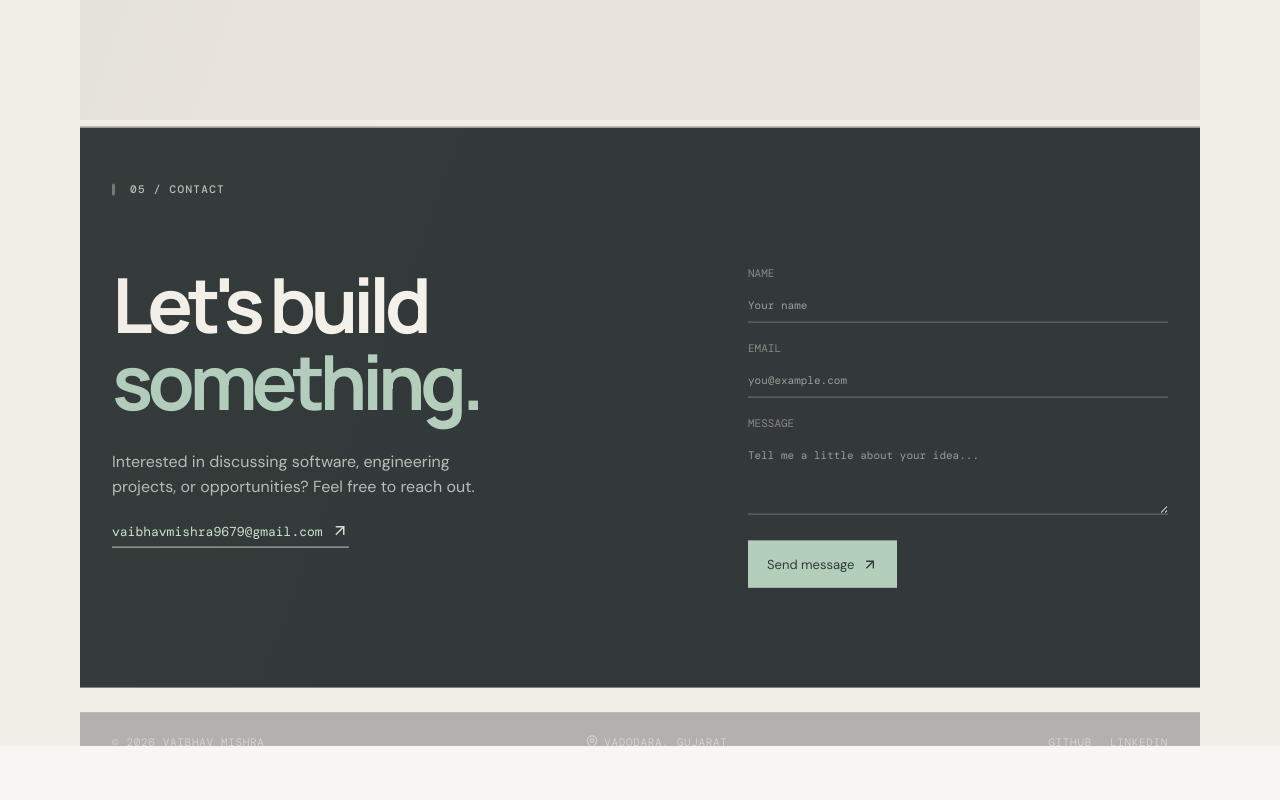
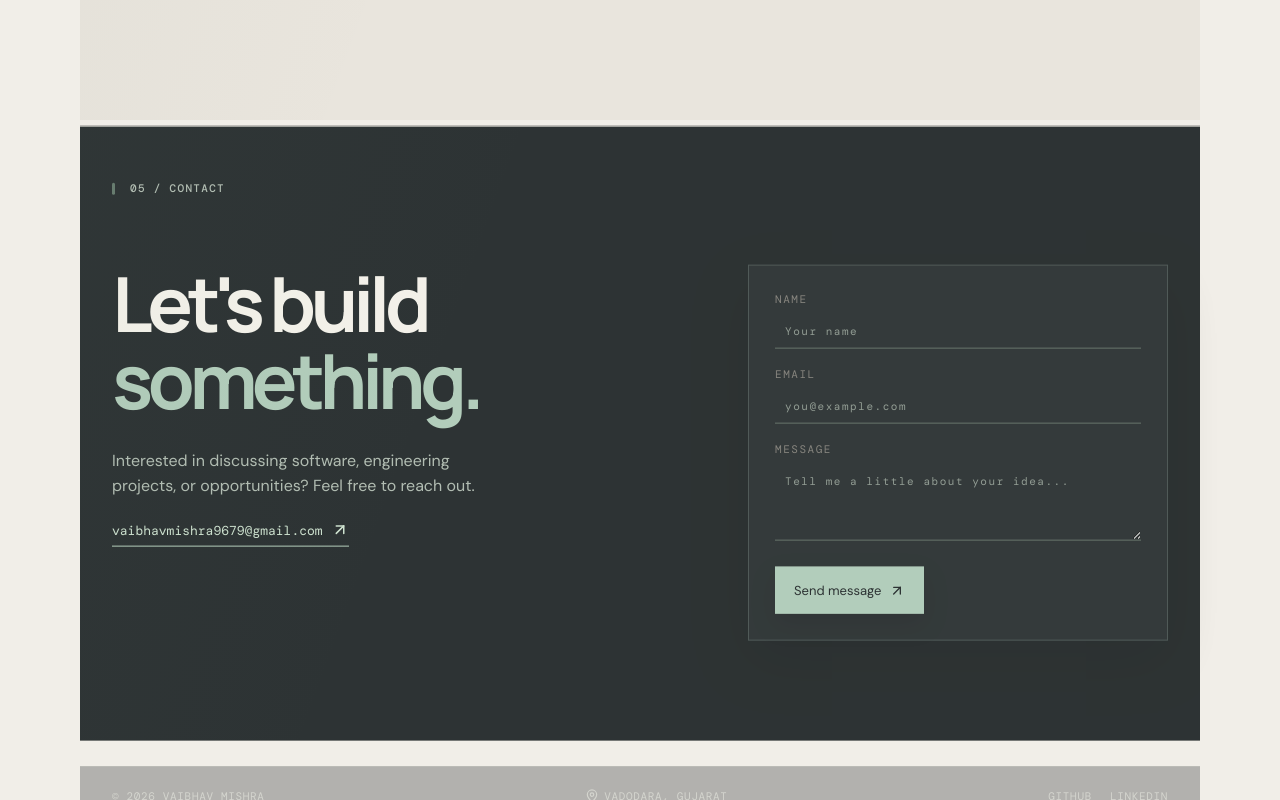
Before and after one commit to vaibhavmishra-sde/Portfolio, a React (Vite) app: page / in a window 1280 px wide. Shown: the part 3590-4390 px from the top of the page. Before the commit the page ends 4336 px from the top, so only its background shows below. Built offline with nearby package versions, Linux system fonts and the light colour scheme.

Commit message:
refine contact form interaction design

```diff
--- /dev/null
+++ b/src/form-polish.css
@@ -0,0 +1 @@
+.contact form{padding:26px;border:1px solid rgba(169,200,180,.22);background:rgba(255,255,255,.035);box-shadow:0 20px 55px rgba(0,0,0,.18)}.contact label{letter-spacing:.14em}.contact input,.contact textarea{transition:border-color .25s,background .25s;padding-left:10px;padding-right:10px}.contact input:focus,.contact textarea:focus{background:rgba(169,200,180,.06)}.contact button{box-shadow:0 10px 24px rgba(0,0,0,.2);transition:transform .25s,box-shadow .25s}.contact button:hover{transform:translateY(-3px);box-shadow:0 14px 28px rgba(0,0,0,.28)}
```
Also changed, not shown: src/App.tsx (+1 -0 lines).
